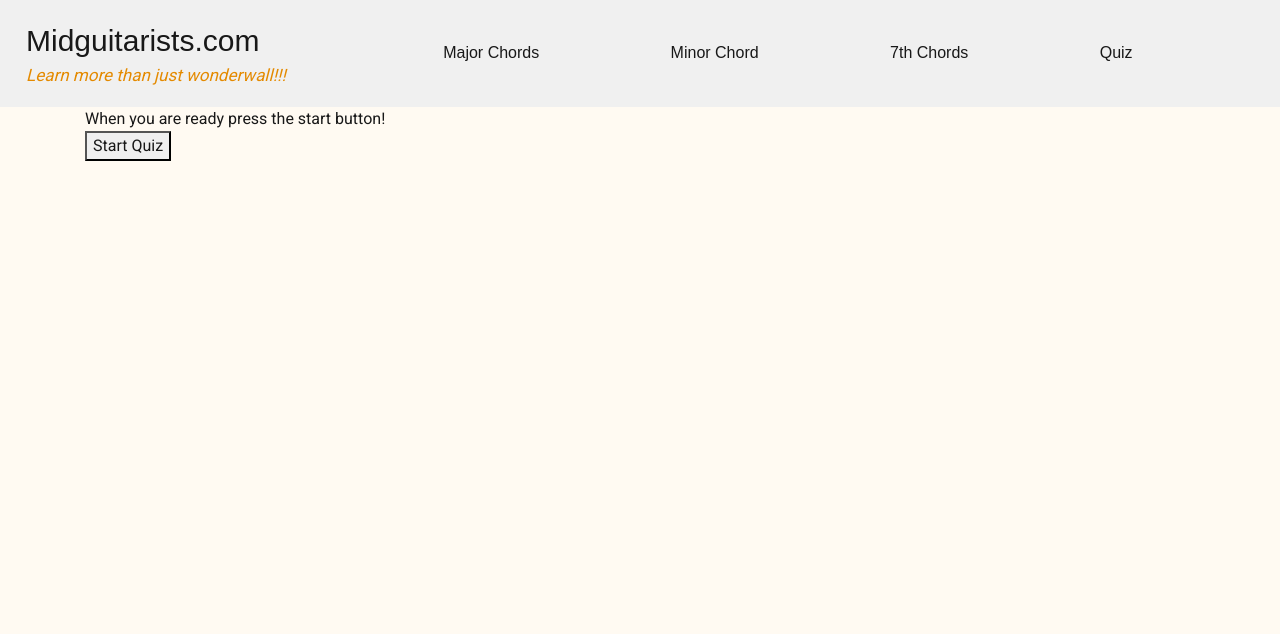
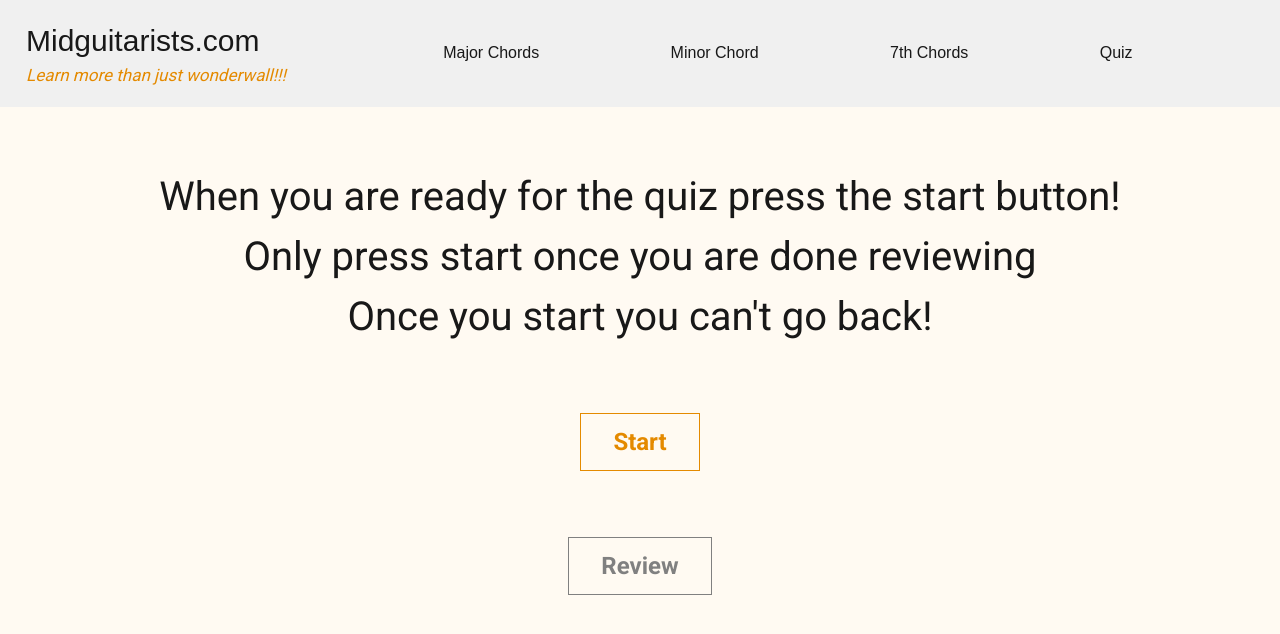
Before and after one commit to nkw6/Guitar_cords, a Flask app: page /quiz_start in a window 1280 px wide. Shown: the top 634 px of the page. Run offline with Flask 2, Linux system fonts and the light colour scheme; some libraries are stand-ins or nearby versions.

Commit message:
fixed quiz style

```diff
--- a/static/main.css
+++ b/static/main.css
@@ -54,6 +54,10 @@
 }
 .scale_img{
     height: 250px;
+}
+.score{
+    margin-top: 25px;
+    font-size: 25px;
 }
 #answ_error{
     color:red;
--- a/templates/quiz_1.html
+++ b/templates/quiz_1.html
@@ -1,6 +1,6 @@
 {% extends "layout.html" %}
 {% block content %}
-<div>{{score}} / 5</div>
+<div class="score"> Score: {{score}} / 5</div>
 <div class="question_num">Question {{ quiz_data.id }}</div>
 <div class="question_text"> {{ quiz_data.question }}</div>
 <div class="question_img"><img src="{{ url_for('static', filename = 'images/'+quiz_data.image0.image) }}"></div>
--- a/templates/quiz_2.html
+++ b/templates/quiz_2.html
@@ -1,6 +1,6 @@
 {% extends "layout.html" %}
 {% block content %}
-    <div>{{score}} / 5</div>
+    <div class="score">Score: {{score}} / 5</div>
     <div class="question_num">Question {{ quiz_data.id }}</div>
     <div class="question_text"> {{ quiz_data.question }}</div>
     <div class="container">
--- a/templates/quiz_3.html
+++ b/templates/quiz_3.html
@@ -1,6 +1,6 @@
 {% extends "layout.html" %}
 {% block content %}
-    <div>{{score}} / 5</div>
+    <div class="score">Score: {{score}} / 5</div>
     <div class="question_num">Question 5</div>
     <div class="question_text">Drag the following chords to their respective catagories</div>
 
--- a/templates/quiz_start.html
+++ b/templates/quiz_start.html
@@ -1,5 +1,14 @@
 {% extends "layout.html" %}
 {% block content %}
-<div class="start_text">When you are ready press the start button!</div>
-<button type="button" class="start_button" onclick="window.location.href='/quiz/1/';">Start Quiz</button>
+<div class="question_text">
+    <br>
+    <div class="start_text">When you are ready for the quiz press the start button!</div>
+    <div class="start_text">Only press start once you are done reviewing</div>
+    <div class="start_text">Once you start you can't go back!</div>
+    <br>
+    <button id="start-learn-btn" onclick="window.location.href='/quiz/1/';">Start</button>
+    <br>
+    <br>
+    <button id="start-learn-btn" style="color: gray!important; border: 1px gray solid;" onclick="window.location.href='/major';">Review</button>
+</div>
 {% endblock %}
--- a/templates/results.html
+++ b/templates/results.html
@@ -4,7 +4,7 @@
 <div class="question_num">Nice Work</div>
 <div class="question_text"> You had a score of <b>{{ score }} out of 5</b></div>
 <div class="question_text">
-    <button id="start-learn-btn" onclick="window.location.href='/quiz/1/';">Retake Quiz</button>
+    <button id="start-learn-btn" onclick="window.location.href='/quiz_start';">Retake Quiz</button>
     <br>
     <button id="start-learn-btn" style="color: gray!important; border: 1px gray solid;" onclick="window.location.href='/major';">Review</button>
 </div>
```
